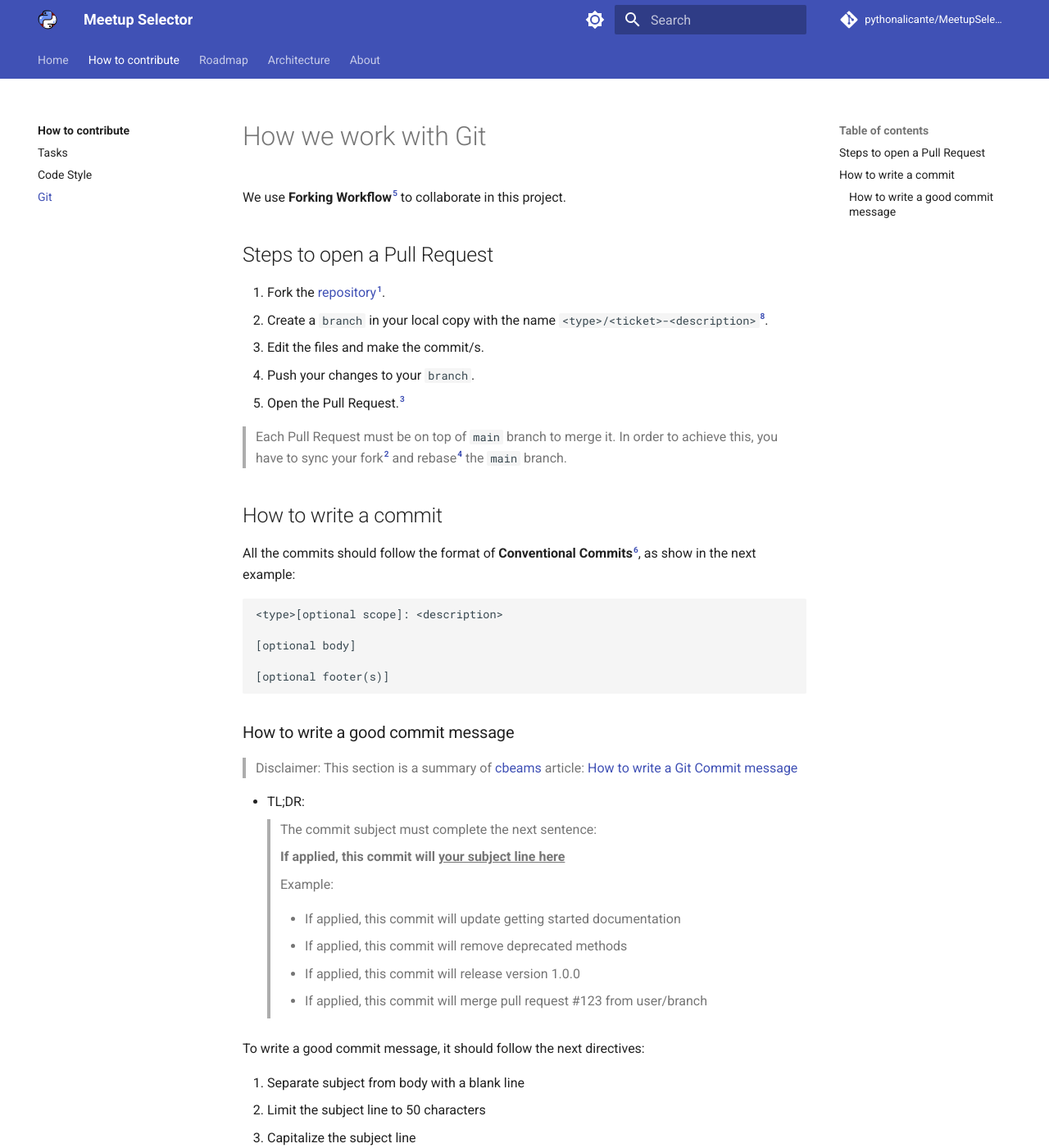
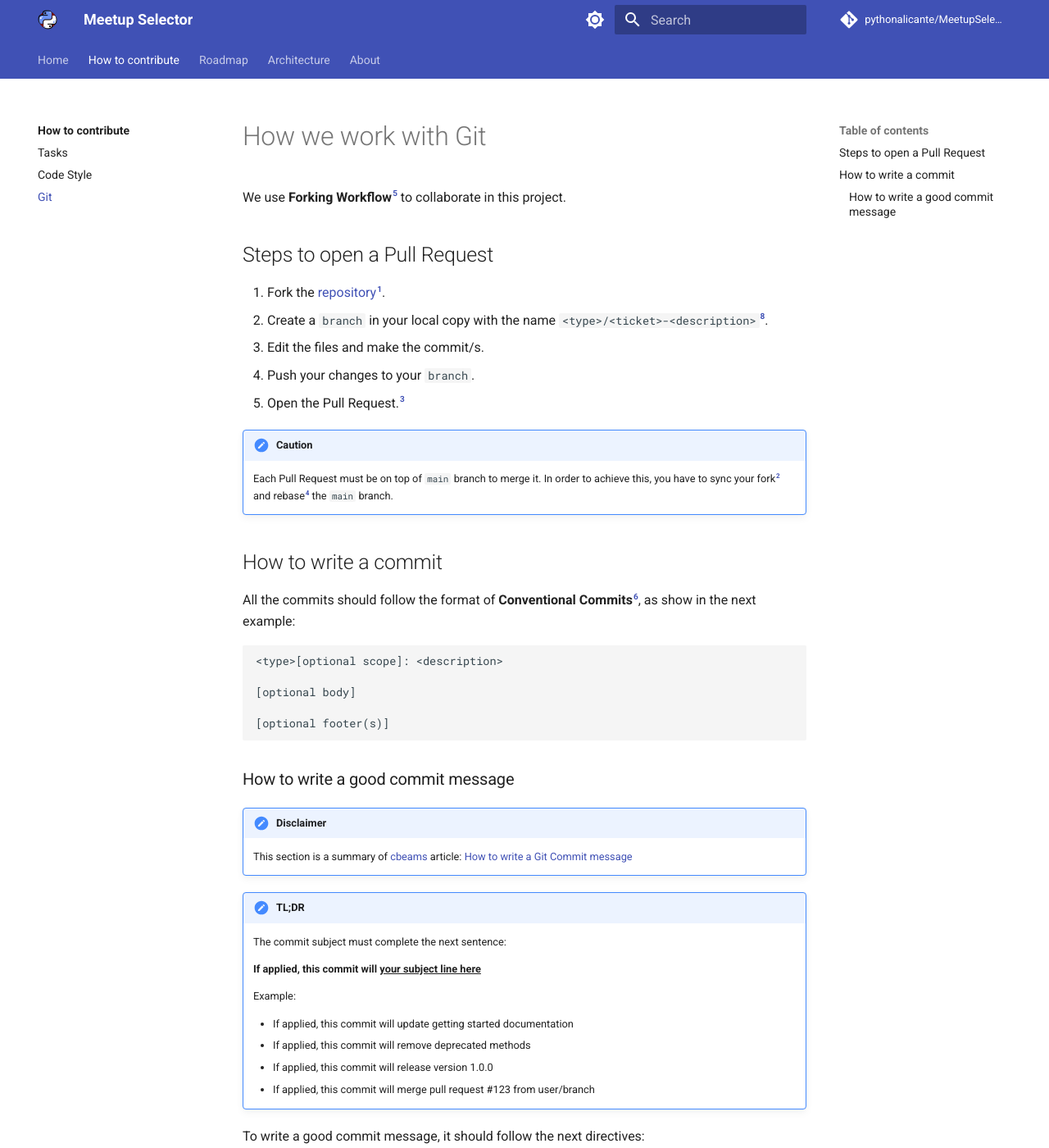
Before and after one commit to pythonalicante/MeetupSelector, an MkDocs documentation site: the page built from docs/contribute/git.md, in a window 1280 px wide and 1400 px high. Shown: the whole window at 82% size. Built offline with MkDocs 1.6.1 and Material for MkDocs 9.7.7, drawn with Linux system fonts in a browser that asks for light colours; comment, search, counter and statistics services are not loaded; some of the changed lines change nothing that is shown.

Commit message:
docs: fix: change > quote to admonitions

```diff
--- a/docs/contribute/git.md
+++ b/docs/contribute/git.md
@@ -10,8 +10,8 @@ We use __Forking Workflow__[^doc-4] to collaborate in this project.
 4. Push your changes to your `branch`.
 5. Open the Pull Request.[^doc-5]
 
-
-> Each Pull Request must be on top of `main` branch to merge it. In order to achieve this, you have to sync your fork[^doc-2] and rebase[^doc-3] the `main` branch.
+!!! caution
+	Each Pull Request must be on top of `main` branch to merge it. In order to achieve this, you have to sync your fork[^doc-2] and rebase[^doc-3] the `main` branch.
 
 
 ## How to write a commit
@@ -28,23 +28,22 @@ All the commits should follow the format of __Conventional Commits__[^commit-1],
 
 ### How to write a good commit message
 
-> Disclaimer: This section is a summary of [cbeams](https://cbea.ms/author/cbeams/) article: [How to write a Git Commit message](https://cbea.ms/git-commit/)
+!!! note "Disclaimer"
 
-- TL;DR:
->
-> The commit subject must complete the next sentence:
->
-> __If applied, this commit will <u>your subject line here</u>__
->
->Example:
->
->* If applied, this commit will update getting started documentation
->
->* If applied, this commit will remove deprecated methods
->
->* If applied, this commit will release version 1.0.0
->
->* If applied, this commit will merge pull request #123 from user/branch
+	This section is a summary of [cbeams](https://cbea.ms/author/cbeams/) article: [How to write a Git Commit message](https://cbea.ms/git-commit/)
+
+!!! note "TL;DR"
+
+	The commit subject must complete the next sentence:
+
+	__If applied, this commit will <u>your subject line here</u>__
+
+	Example:
+
+	* If applied, this commit will update getting started documentation
+	* If applied, this commit will remove deprecated methods
+	* If applied, this commit will release version 1.0.0
+	* If applied, this commit will merge pull request #123 from user/branch
 
 To write a good commit message, it should follow the next directives:
 
```
